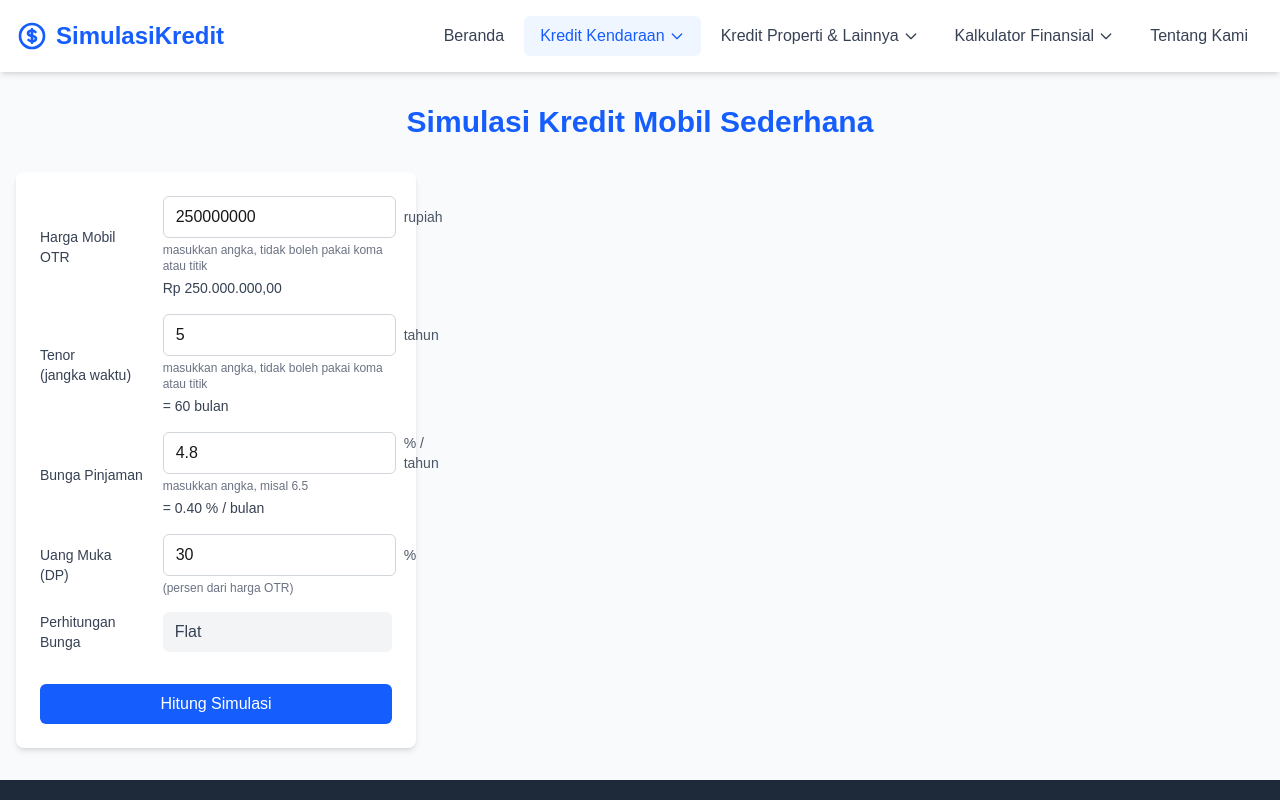
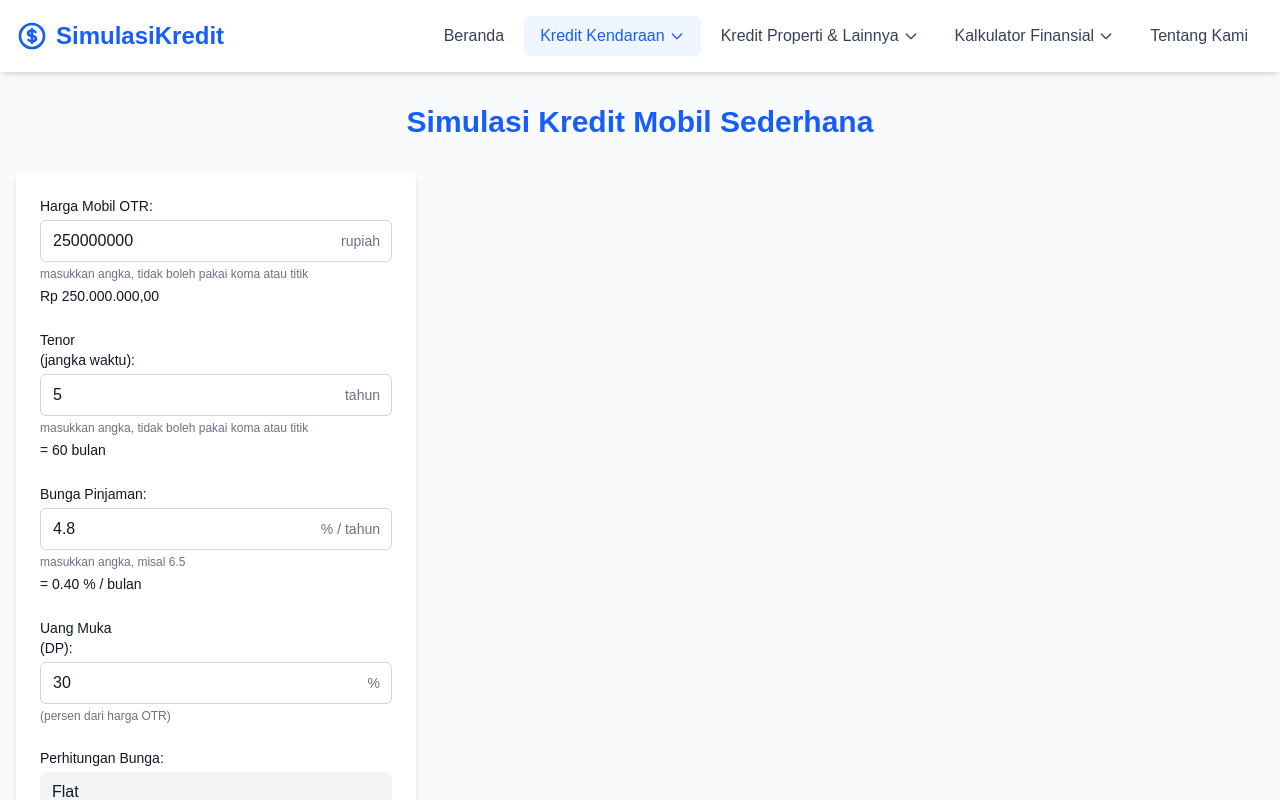
Before and after one commit to rifkibyte/loan-calculator, a Next.js app: page /car-loan-simple in a window 1280 px wide. Shown: the top 800 px of the page. Built offline with nearby package versions, Linux system fonts and the light colour scheme.

Commit message:
fix: results and form

```diff
--- a/src/components/CarLoanSimpleForm.tsx
+++ b/src/components/CarLoanSimpleForm.tsx
@@ -49,109 +49,111 @@ export default function CarLoanSimpleForm({ onCalculate }: CarLoanSimpleFormProp
   };
 
   return (
-    <form onSubmit={handleSubmit} className="space-y-4">
-      <div className="grid grid-cols-3 gap-4 items-center">
-        <label className="text-sm font-medium text-gray-700">
-          Harga Mobil OTR
+    <form onSubmit={handleSubmit} className="space-y-6">
+      {/* Car Price Input */}
+      <div>
+        <label className="block text-sm font-medium text-gray-900 mb-1">
+          Harga Mobil OTR:
         </label>
-        <div className="col-span-2">
-          <div className="flex items-center space-x-2">
+        <div className="relative">
           <input
             type="text"
             value={carPrice}
             onChange={(e) => setCarPrice(e.target.value.replace(/[^\d]/g, ""))}
-              className="flex-1 px-3 py-2 border border-gray-300 rounded-md focus:outline-none focus:ring-1 focus:ring-blue-500"
+            className="w-full pr-12 pl-3 py-2 text-gray-900 border border-gray-300 rounded-md focus:outline-none focus:ring-2 focus:ring-blue-500"
             placeholder="250000000"
           />
-            <span className="text-sm text-gray-600">rupiah</span>
+          <div className="absolute inset-y-0 right-0 flex items-center pr-3 pointer-events-none">
+            <span className="text-gray-500 sm:text-sm">rupiah</span>
+          </div>
         </div>
         <p className="mt-1 text-xs text-gray-500">masukkan angka, tidak boleh pakai koma atau titik</p>
-          <p className="mt-1 text-sm font-medium text-gray-700">
+        <p className="mt-1 text-sm font-medium text-gray-900">
           Rp {formatNumber(carPrice)},00
         </p>
       </div>
-      </div>
 
-      <div className="grid grid-cols-3 gap-4 items-center">
-        <label className="text-sm font-medium text-gray-700">
-          Tenor<br/>(jangka waktu)
+      {/* Loan Term Input */}
+      <div>
+        <label className="block text-sm font-medium text-gray-900 mb-1">
+          Tenor<br/>(jangka waktu):
         </label>
-        <div className="col-span-2">
-          <div className="flex items-center space-x-2">
+        <div className="relative">
           <input
             type="text"
             value={loanTerm}
             onChange={(e) => setLoanTerm(e.target.value)}
-              className="flex-1 px-3 py-2 border border-gray-300 rounded-md focus:outline-none focus:ring-1 focus:ring-blue-500"
+            className="w-full pr-12 pl-3 py-2 text-gray-900 border border-gray-300 rounded-md focus:outline-none focus:ring-2 focus:ring-blue-500"
             placeholder="5"
           />
-            <span className="text-sm text-gray-600">tahun</span>
+          <div className="absolute inset-y-0 right-0 flex items-center pr-3 pointer-events-none">
+            <span className="text-gray-500 sm:text-sm">tahun</span>
+          </div>
         </div>
         <p className="mt-1 text-xs text-gray-500">masukkan angka, tidak boleh pakai koma atau titik</p>
-          <p className="mt-1 text-sm font-medium text-gray-700">= {loanTermMonths} bulan</p>
-        </div>
+        <p className="mt-1 text-sm font-medium text-gray-900">= {loanTermMonths} bulan</p>
       </div>
 
-      <div className="grid grid-cols-3 gap-4 items-center">
-        <label className="text-sm font-medium text-gray-700">
-          Bunga Pinjaman
+      {/* Interest Rate Input */}
+      <div>
+        <label className="block text-sm font-medium text-gray-900 mb-1">
+          Bunga Pinjaman:
         </label>
-        <div className="col-span-2">
-          <div className="flex items-center space-x-2">
+        <div className="relative">
           <input
             type="text"
             value={interestRate}
             onChange={(e) => setInterestRate(e.target.value)}
-              className="flex-1 px-3 py-2 border border-gray-300 rounded-md focus:outline-none focus:ring-1 focus:ring-blue-500"
+            className="w-full pr-14 pl-3 py-2 text-gray-900 border border-gray-300 rounded-md focus:outline-none focus:ring-2 focus:ring-blue-500"
             placeholder="4.8"
           />
-            <span className="text-sm text-gray-600">% / tahun</span>
+          <div className="absolute inset-y-0 right-0 flex items-center pr-3 pointer-events-none">
+            <span className="text-gray-500 sm:text-sm">% / tahun</span>
+          </div>
         </div>
         <p className="mt-1 text-xs text-gray-500">masukkan angka, misal 6.5</p>
-          <p className="mt-1 text-sm font-medium text-gray-700">
+        <p className="mt-1 text-sm font-medium text-gray-900">
           = {monthlyInterestRate.toFixed(2)} % / bulan
         </p>
       </div>
-      </div>
 
-      <div className="grid grid-cols-3 gap-4 items-center">
-        <label className="text-sm font-medium text-gray-700">
-          Uang Muka<br/>(DP)
+      {/* Down Payment Percentage Input */}
+      <div>
+        <label className="block text-sm font-medium text-gray-900 mb-1">
+          Uang Muka<br/>(DP):
         </label>
-        <div className="col-span-2">
-          <div className="flex items-center space-x-2">
+        <div className="relative">
           <input
             type="text"
             value={downPaymentPercent}
             onChange={(e) => setDownPaymentPercent(e.target.value)}
-              className="flex-1 px-3 py-2 border border-gray-300 rounded-md focus:outline-none focus:ring-1 focus:ring-blue-500"
+            className="w-full pr-8 pl-3 py-2 text-gray-900 border border-gray-300 rounded-md focus:outline-none focus:ring-2 focus:ring-blue-500"
             placeholder="30"
           />
-            <span className="text-sm text-gray-600">%</span>
+          <div className="absolute inset-y-0 right-0 flex items-center pr-3 pointer-events-none">
+            <span className="text-gray-500 sm:text-sm">%</span>
+          </div>
         </div>
         <p className="mt-1 text-xs text-gray-500">(persen dari harga OTR)</p>
       </div>
-      </div>
 
-      <div className="grid grid-cols-3 gap-4 items-center">
-        <label className="text-sm font-medium text-gray-700">
-          Perhitungan Bunga
+      {/* Calculation Method */}
+      <div>
+        <label className="block text-sm font-medium text-gray-900 mb-1">
+          Perhitungan Bunga:
         </label>
-        <div className="col-span-2">
-          <div className="px-3 py-2 bg-gray-100 rounded-md text-gray-700">
+        <div className="px-3 py-2 bg-gray-100 rounded-md text-gray-900">
           Flat
         </div>
       </div>
-      </div>
 
-      <div className="pt-4">
+      {/* Submit Button */}
       <button
         type="submit"
-          className="w-full bg-blue-600 text-white py-2 px-4 rounded-md hover:bg-blue-700 transition-colors focus:outline-none focus:ring-2 focus:ring-blue-500 focus:ring-offset-2"
+        className="w-full bg-blue-600 text-white py-3 px-4 rounded-md hover:bg-blue-700 transition-colors focus:outline-none focus:ring-2 focus:ring-blue-500 focus:ring-offset-2 font-medium"
       >
         Hitung Simulasi
       </button>
-      </div>
     </form>
   );
 }
--- a/src/components/CarLoanSimpleResult.tsx
+++ b/src/components/CarLoanSimpleResult.tsx
@@ -24,102 +24,133 @@ export default function CarLoanSimpleResult({ loanDetails }: SimpleLoanResultPro
   return (
     <div className="space-y-6">
       {/* Informasi Pinjaman Anda */}
-      <div className="bg-white p-6 rounded-lg shadow-md">
-        <h3 className="text-lg font-semibold text-gray-800 mb-4">Informasi Pinjaman Anda</h3>
-        <div className="space-y-2">
-          <div className="grid grid-cols-2 gap-4">
-            <span className="text-gray-600">Harga Mobil OTR</span>
-            <span className="font-medium">: {formatCurrency(loanDetails.carPrice)}</span>
+      <div className="bg-white rounded-lg shadow-md p-6">
+        <h2 className="text-xl font-semibold text-gray-900 mb-4">Informasi Pinjaman Anda</h2>
+
+        <div className="grid grid-cols-1 md:grid-cols-2 gap-4">
+          <div>
+            <p className="text-sm text-gray-600">Harga Mobil OTR:</p>
+            <p className="text-lg font-bold text-gray-900">{formatCurrency(loanDetails.carPrice)}</p>
           </div>
-          <div className="grid grid-cols-2 gap-4">
-            <span className="text-gray-600">Uang Muka (DP)</span>
-            <span className="font-medium">
-              : {formatCurrency(loanDetails.downPaymentAmount)}<br/>
-              <span className="ml-2 text-sm">({loanDetails.downPaymentPercent} %)</span>
+
+          <div>
+            <p className="text-sm text-gray-600">Uang Muka (DP):</p>
+            <p className="text-lg font-bold text-gray-900">
+              {formatCurrency(loanDetails.downPaymentAmount)}
+              <span className="text-sm font-normal text-gray-500 ml-1">
+                ({loanDetails.downPaymentPercent}%)
               </span>
+            </p>
           </div>
-          <div className="grid grid-cols-2 gap-4">
-            <span className="text-gray-600">Tenor</span>
-            <span className="font-medium">
-              : {loanDetails.loanTerm} tahun<br/>
-              <span className="ml-2 text-sm">({loanDetails.loanTerm * 12} bulan)</span>
+
+          <div>
+            <p className="text-sm text-gray-600">Tenor:</p>
+            <p className="text-lg font-bold text-gray-900">
+              {loanDetails.loanTerm} tahun
+              <span className="text-sm font-normal text-gray-500 ml-1">
+                ({loanDetails.loanTerm * 12} bulan)
               </span>
+            </p>
           </div>
-          <div className="grid grid-cols-2 gap-4">
-            <span className="text-gray-600">Bunga (Flat)</span>
-            <span className="font-medium">
-              : {loanDetails.interestRate} % / tahun<br/>
-              <span className="ml-2 text-sm">({loanDetails.monthlyInterestRate.toFixed(1)} % / bulan)</span>
+
+          <div>
+            <p className="text-sm text-gray-600">Bunga (Flat):</p>
+            <p className="text-lg font-bold text-gray-900">
+              {loanDetails.interestRate}% / tahun
+              <span className="text-sm font-normal text-gray-500 ml-1">
+                ({loanDetails.monthlyInterestRate.toFixed(2)}% / bulan)
               </span>
+            </p>
           </div>
         </div>
       </div>
 
       {/* Plafon Pinjaman Anda */}
-      <div className="bg-white p-6 rounded-lg shadow-md">
-        <h3 className="text-lg font-semibold text-gray-800 mb-4">Plafon Pinjaman Anda</h3>
+      <div className="bg-white rounded-lg shadow-md p-6">
+        <div className="bg-blue-50 p-4 rounded-lg">
+          <h3 className="font-semibold text-gray-900 mb-3">Plafon Pinjaman Anda</h3>
           <div className="space-y-2">
             <div className="flex justify-between">
-            <span className="text-gray-600">Harga Mobil OTR</span>
-            <span className="font-medium">: {formatCurrency(loanDetails.carPrice)}</span>
+              <span className="text-gray-900">Harga Mobil OTR:</span>
+              <span className="font-medium text-gray-900">{formatCurrency(loanDetails.carPrice)}</span>
             </div>
             <div className="flex justify-between">
-            <span className="text-gray-600">Uang Muka (DP)</span>
-            <span className="font-medium">: {formatCurrency(loanDetails.downPaymentAmount)}</span>
+              <span className="text-gray-900">Uang Muka (DP):</span>
+              <span className="font-medium text-gray-900">- {formatCurrency(loanDetails.downPaymentAmount)}</span>
             </div>
-          <div className="flex justify-between border-t pt-2">
-            <span className="text-gray-600"></span>
-            <span className="font-medium">________________ (-)</span>
+            <div className="border-t border-blue-200 my-2 pt-2 flex justify-between">
+              <span className="font-medium text-gray-900">Plafon Pinjaman Anda:</span>
+              <span className="font-bold text-blue-700">{formatCurrency(loanDetails.loanAmount)}</span>
             </div>
-          <div className="flex justify-between">
-            <span className="text-gray-600 font-semibold">Plafon Pinjaman Anda</span>
-            <span className="font-bold">: {formatCurrency(loanDetails.loanAmount)}</span>
           </div>
         </div>
       </div>
 
       {/* Angsuran per Bulan */}
-      <div className="bg-white p-6 rounded-lg shadow-md">
-        <h3 className="text-lg font-semibold text-gray-800 mb-4">Angsuran per Bulan</h3>
+      <div className="bg-white rounded-lg shadow-md p-6">
+        <div className="bg-green-50 p-4 rounded-lg">
+          <h3 className="font-semibold text-gray-900 mb-3">Angsuran per Bulan</h3>
           <div className="space-y-2">
             <div className="flex justify-between">
-            <span className="text-gray-600">Angsuran Pokok per Bulan</span>
-            <span className="font-medium">: {formatCurrency(loanDetails.monthlyPrincipal)}</span>
+              <span className="text-gray-900">Angsuran Pokok per Bulan:</span>
+              <span className="font-medium text-gray-900">{formatCurrency(loanDetails.monthlyPrincipal)}</span>
             </div>
             <div className="flex justify-between">
-            <span className="text-gray-600">Angsuran Bunga per Bulan</span>
-            <span className="font-medium">: {formatCurrency(loanDetails.monthlyInterest)}</span>
+              <span className="text-gray-900">Angsuran Bunga per Bulan:</span>
+              <span className="font-medium text-gray-900">{formatCurrency(loanDetails.monthlyInterest)}</span>
             </div>
-          <div className="flex justify-between border-t pt-2">
-            <span className="text-gray-600"></span>
-            <span className="font-medium">________________ (+)</span>
+            <div className="border-t border-green-200 my-2 pt-2">
+              <div className="flex justify-between">
+                <span className="font-medium text-gray-900">Total Angsuran per Bulan:</span>
+                <span className="font-bold text-green-700">{formatCurrency(loanDetails.monthlyPayment)}</span>
               </div>
-          <div className="flex justify-between">
-            <span className="text-gray-600 font-semibold">Total Angsuran per Bulan</span>
-            <span className="font-bold">: {formatCurrency(loanDetails.monthlyPayment)}</span>
+            </div>
           </div>
         </div>
       </div>
 
       {/* Pembayaran Pertama Kali */}
-      <div className="bg-white p-6 rounded-lg shadow-md">
-        <h3 className="text-lg font-semibold text-gray-800 mb-4">Pembayaran Pertama Kali</h3>
+      <div className="bg-white rounded-lg shadow-md p-6">
+        <div className="bg-purple-50 p-4 rounded-lg">
+          <h3 className="font-semibold text-gray-900 mb-3">Pembayaran Pertama Kali</h3>
           <div className="space-y-2">
             <div className="flex justify-between">
-            <span className="text-gray-600">Uang Muka (DP)</span>
-            <span className="font-medium">: {formatCurrency(loanDetails.downPaymentAmount)}</span>
+              <span className="text-gray-900">Uang Muka (DP):</span>
+              <span className="font-medium text-gray-900">{formatCurrency(loanDetails.downPaymentAmount)}</span>
             </div>
             <div className="flex justify-between">
-            <span className="text-gray-600">Angsuran Pertama</span>
-            <span className="font-medium">: {formatCurrency(loanDetails.monthlyPayment)}</span>
+              <span className="text-gray-900">Angsuran Pertama:</span>
+              <span className="font-medium text-gray-900">{formatCurrency(loanDetails.monthlyPayment)}</span>
             </div>
-          <div className="flex justify-between border-t pt-2">
-            <span className="text-gray-600"></span>
-            <span className="font-medium">________________ (+)</span>
+            <div className="border-t border-purple-200 my-2 pt-2">
+              <div className="flex justify-between">
+                <span className="font-medium text-gray-900">Total Pembayaran Pertama:</span>
+                <span className="font-bold text-purple-700">{formatCurrency(loanDetails.firstPayment)}</span>
+              </div>
+            </div>
+          </div>
+        </div>
+      </div>
+
+      {/* Total Pembayaran */}
+      <div className="bg-white rounded-lg shadow-md p-6">
+        <div className="bg-indigo-50 p-4 rounded-lg">
+          <h3 className="font-semibold text-gray-900 mb-3">Total Pembayaran</h3>
+          <div className="space-y-2">
+            <div className="flex justify-between">
+              <span className="text-gray-900">Total Pokok:</span>
+              <span className="font-medium text-gray-900">{formatCurrency(loanDetails.loanAmount)}</span>
             </div>
             <div className="flex justify-between">
-            <span className="text-gray-600 font-semibold">Total Pembayaran Pertama</span>
-            <span className="font-bold">: {formatCurrency(loanDetails.firstPayment)}</span>
+              <span className="text-gray-900">Total Bunga:</span>
+              <span className="font-medium text-gray-900">{formatCurrency(loanDetails.totalInterest)}</span>
+            </div>
+            <div className="border-t border-indigo-200 my-2 pt-2">
+              <div className="flex justify-between">
+                <span className="font-medium text-gray-900">Total Pembayaran:</span>
+                <span className="font-bold text-indigo-700">{formatCurrency(loanDetails.totalPayment)}</span>
+              </div>
+            </div>
           </div>
         </div>
       </div>
```
Lines whose indentation alone changed are shown as unchanged.
